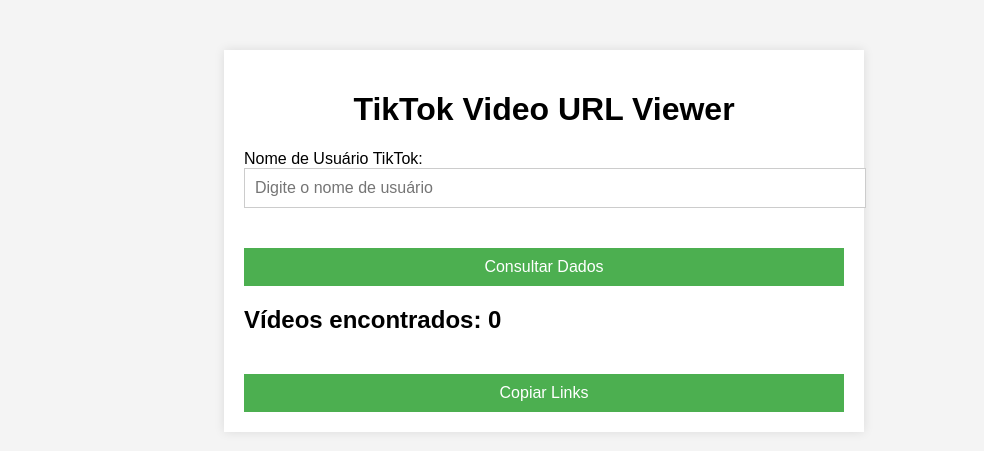
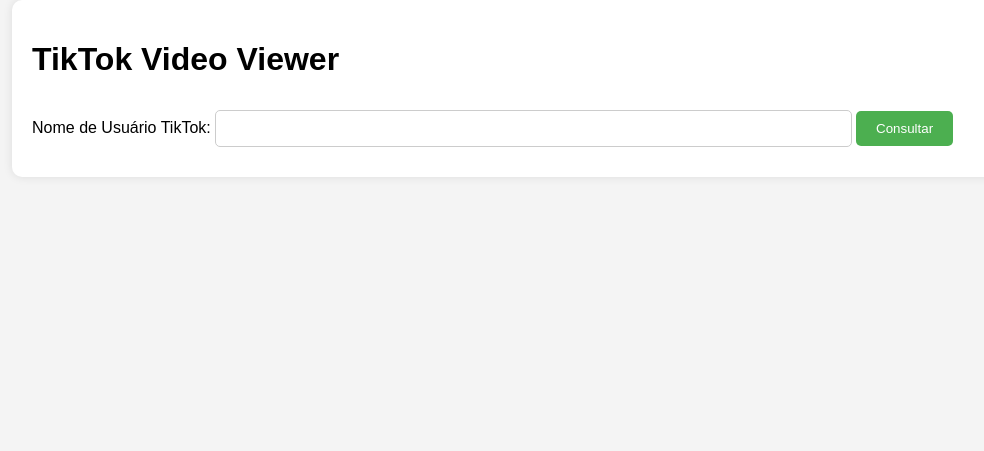
Before and after one commit to Aviator102/tiknome, a Python web app: template templates/index.html in a window 1280 px wide. Shown: the top 451 px of the page, without its empty margins (96-1080 px from the left). Run offline with Jinja, Linux system fonts and the light colour scheme; the template is opened without the code that fills it, so the values that code supplies are empty.

Commit message:
Update index.html

```diff
--- a/templates/index.html
+++ b/templates/index.html
@@ -4,8 +4,6 @@
     <meta charset="UTF-8">
     <meta name="viewport" content="width=device-width, initial-scale=1.0">
     <title>TikTok Video Viewer</title>
-
-    <!-- Estilos CSS incorporados -->
     <style>
         body {
             font-family: Arial, sans-serif;
@@ -13,119 +11,56 @@
             margin: 0;
             padding: 0;
         }
-
         .container {
             width: 80%;
-            max-width: 600px;
-            margin: 50px auto;
+            margin: auto;
             background-color: white;
             padding: 20px;
+            border-radius: 10px;
             box-shadow: 0 0 10px rgba(0, 0, 0, 0.1);
         }
-
-        h1 {
-            text-align: center;
-        }
-
-        button {
-            width: 100%;
-            padding: 10px;
+        .btn {
             background-color: #4CAF50;
             color: white;
+            padding: 10px 20px;
             border: none;
+            border-radius: 5px;
             cursor: pointer;
-            font-size: 16px;
-            margin-top: 20px;
         }
-
-        input {
-            width: 100%;
+        .btn:hover {
+            background-color: #45a049;
+        }
+        input[type="text"] {
+            width: 60%;
             padding: 10px;
-            font-size: 16px;
-            margin-bottom: 20px;
+            margin: 10px 0;
             border: 1px solid #ccc;
-        }
-
-        #videos {
-            margin-top: 20px;
-        }
-
-        a {
-            display: block;
-            color: #4CAF50;
-            text-decoration: none;
-            margin: 5px 0;
+            border-radius: 5px;
         }
     </style>
 </head>
 <body>
+    <div class="container">
+        <h1>TikTok Video Viewer</h1>
+        <form method="POST">
+            <label for="username">Nome de Usuário TikTok:</label>
+            <input type="text" name="username" id="username" required>
+            <button type="submit" class="btn">Consultar</button>
+        </form>
 
-    <div class="container">
-        <h1>TikTok Video URL Viewer</h1>
-        <label for="username">Nome de Usuário TikTok:</label>
-        <input type="text" id="username" placeholder="Digite o nome de usuário">
-        <button onclick="consultar()">Consultar Dados</button>
+        {% if message %}
+            <p>{{ message }}</p>
+        {% endif %}
 
-        <h2 id="quantidade">Vídeos encontrados: 0</h2>
-
-        <div id="videos"></div>
-
-        <button onclick="copiarLinks()">Copiar Links</button>
+        {% if videos %}
+            <ul>
+                {% for video in videos %}
+                    <li>
+                        <a href="https://www.tiktok.com/@{{ video['author']['uniqueId'] }}/video/{{ video['id'] }}" target="_blank">{{ video['desc'] }}</a>
+                    </li>
+                {% endfor %}
+            </ul>
+        {% endif %}
     </div>
-
-    <!-- Script JavaScript incorporado -->
-    <script>
-        function consultar() {
-            const username = document.getElementById("username").value;
-
-            if (!username) {
-                alert("Por favor, insira um nome de usuário.");
-                return;
-            }
-
-            fetch(`/consultar?username=${username}`)
-                .then(response => response.json())
-                .then(data => {
-                    if (data.error) {
-                        alert(data.error);
-                    } else {
-                        mostrarVideos(data);
-                    }
-                })
-                .catch(error => alert("Erro ao consultar vídeos"));
-        }
-
-        function mostrarVideos(videos) {
-            const videosDiv = document.getElementById("videos");
-            videosDiv.innerHTML = ""; // Limpar vídeos anteriores
-
-            document.getElementById("quantidade").innerText = `Vídeos encontrados: ${videos.length}`;
-
-            videos.forEach(video => {
-                const videoLink = `https://www.tiktok.com/@${video.sec_user_id}/video/${video.id}`;
-                const a = document.createElement("a");
-                a.href = videoLink;
-                a.textContent = videoLink;
-                videosDiv.appendChild(a);
-            });
-        }
-
-        function copiarLinks() {
-            const videosDiv = document.getElementById("videos");
-            const links = [...videosDiv.getElementsByTagName("a")].map(a => a.href);
-
-            if (links.length === 0) {
-                alert("Nenhum vídeo selecionado.");
-                return;
-            }
-
-            navigator.clipboard.writeText(links.join("\n"))
-                .then(() => {
-                    alert("Links copiados para a área de transferência!");
-                })
-                .catch(err => alert("Erro ao copiar os links"));
-        }
-    </script>
-
 </body>
 </html>
```
